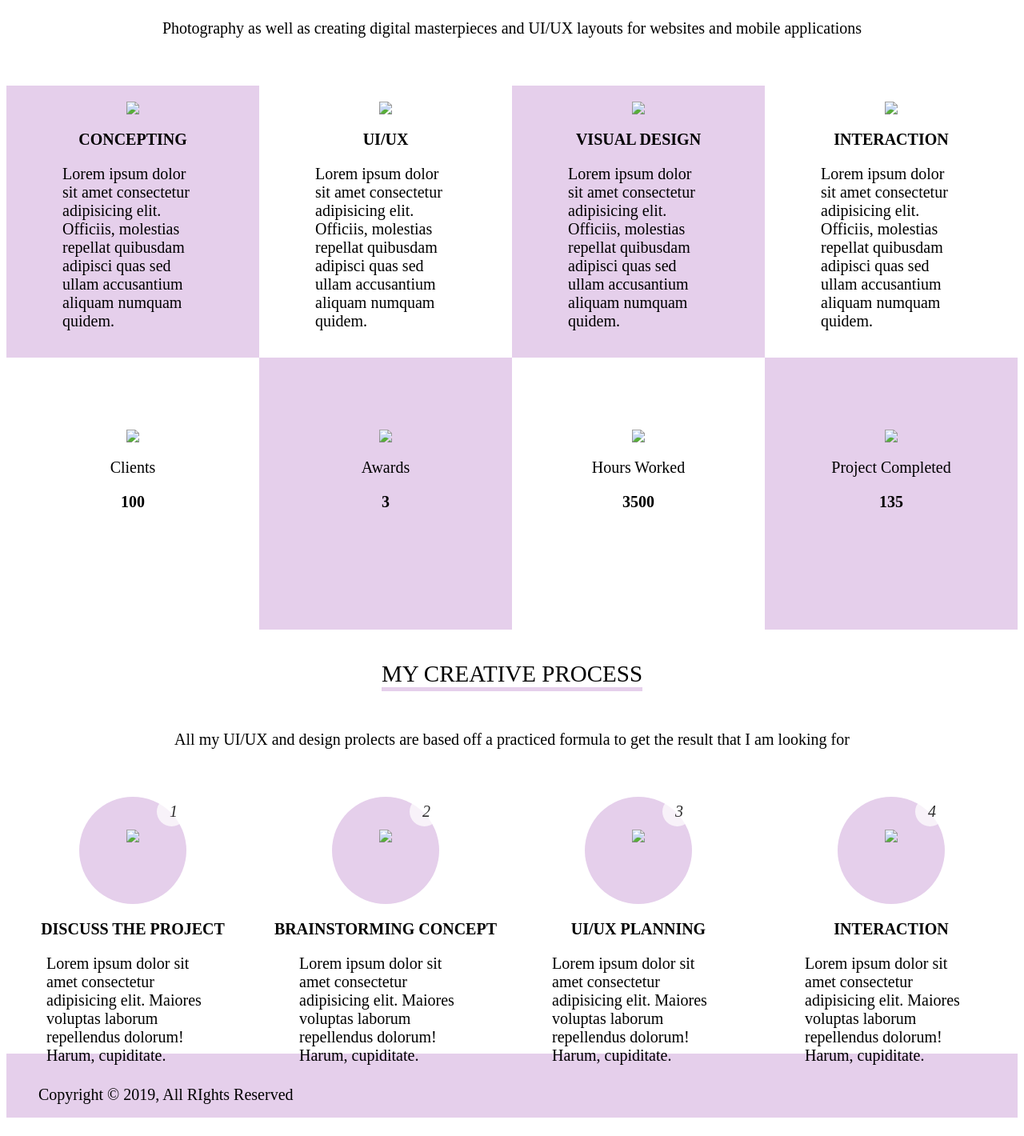
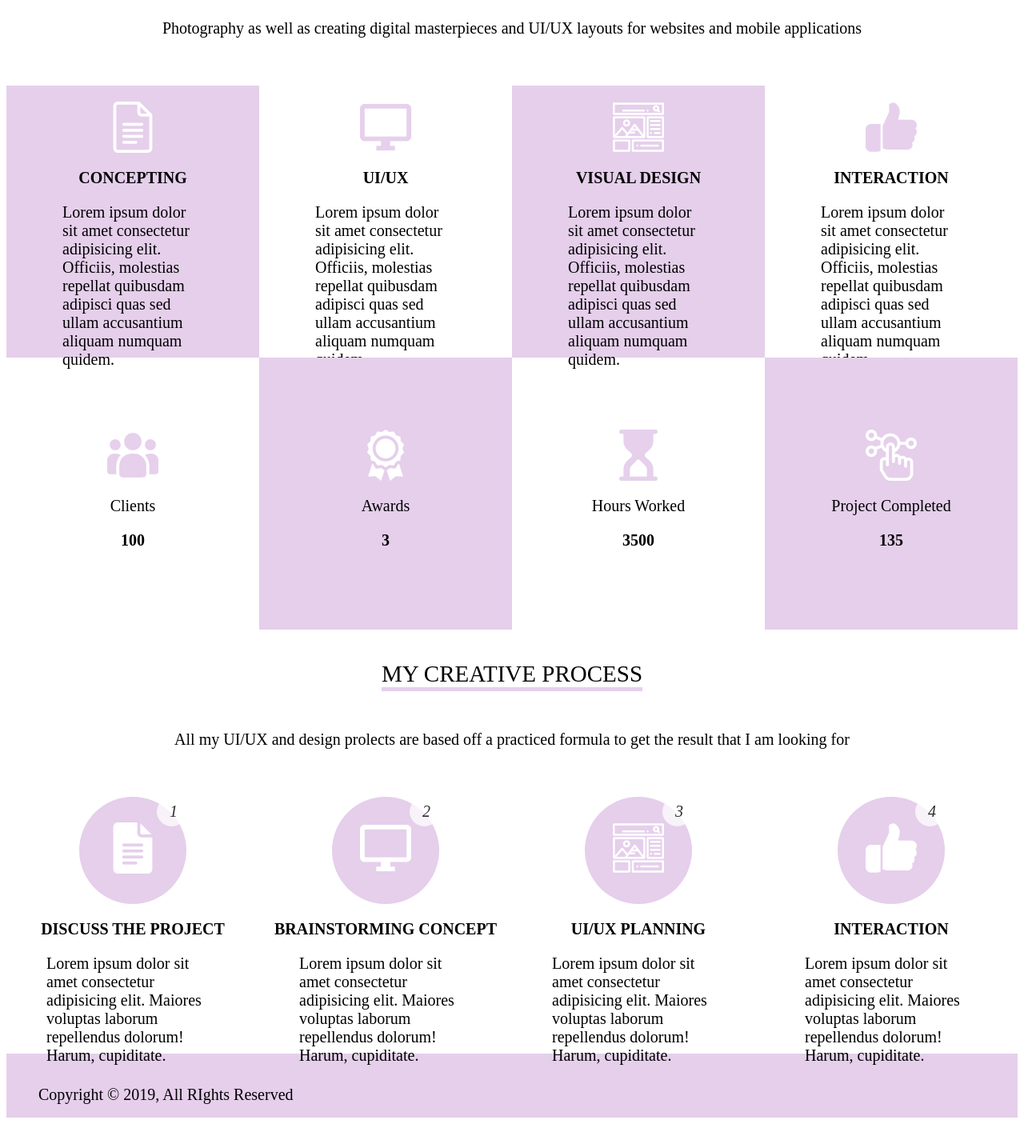
Before and after one commit to herqlix/web, a plain HTML site: page index.html in a window 1280 px wide. Shown: the part 900-2320 px from the top of the page at 80% size. Drawn offline with Linux system fonts and the light colour scheme; files that its build step writes are made by us from their sources; files whose address does not match are found by name.

Commit message:
Update index.html

```diff
--- a/index.html
+++ b/index.html
@@ -6,7 +6,7 @@
     <meta http-equiv="X-UA-Compatible" content="IE=edge">
     <meta name="viewport" content="width=device-width, initial-scale=1.0">
     <title>Document</title>
-    <link rel="stylesheet" href="../main/style.css">
+    <link rel="stylesheet" href="style.css">
 </head>
 
 <body>
@@ -14,7 +14,7 @@
         <header>
             <div class="navigation">
                 <div class="logo">
-                    <img src="../main/img/logo.png">
+                    <img src="img/logo.png">
                 </div>
 
                 <ul class="nav-menu">
@@ -57,7 +57,7 @@
 
             <div class="concepting">
                 <div class="icon">
-                    <img src="../main/img/gdoc.png">
+                    <img src="img/gdoc.png">
                 </div>
 
                 <b>CONCEPTING</b>
@@ -68,7 +68,7 @@
 
             <div class="uiux">
                 <div class="icon">
-                    <img src="../main/img/monitor.png">
+                    <img src="img/monitor.png">
                 </div>
 
                 <b>UI/UX</b>
@@ -79,7 +79,7 @@
 
             <div class="visual-design">
                 <div class="icon">
-                    <img src="../main/img/webdesign.png">
+                    <img src="img/webdesign.png">
                 </div>
 
                 <b>VISUAL DESIGN</b>
@@ -90,7 +90,7 @@
 
             <div class="interaction">
                 <div class="icon">
-                    <img src="../main/img/like.png">
+                    <img src="img/like.png">
                 </div>
 
                 <b>INTERACTION</b>
@@ -104,7 +104,7 @@
     <div class="attainment">
         <div class="clients">
             <div class="icon">
-                <img src="../main/img/customer.png">
+                <img src="img/customer.png">
             </div>
             <p>Clients</p>
             <b>100</b>
@@ -112,7 +112,7 @@
 
         <div class="awards">
             <div class="icon">
-                <img src="../main/img/medal.png">
+                <img src="img/medal.png">
             </div>
             <p>Awards</p>
             <b>3</b>
@@ -120,7 +120,7 @@
 
         <div class="hours">
             <div class="icon">
-                <img src="../main/img/hourglass.png">
+                <img src="img/hourglass.png">
             </div>
             <p>Hours Worked</p>
             <b>3500</b>
@@ -128,7 +128,7 @@
 
         <div class="projects">
             <div class="icon">
-                <img src="../main/img/interact.png">
+                <img src="img/interact.png">
             </div>
             <p>Project Completed</p>
             <b>135</b>
@@ -149,7 +149,7 @@
                 <div class="icon">
                     <i class="fas fa-file-alt fa-4x process-icon ">
                         <div class="process-step">1</div>
-                        <img src="../main/img/docc.png">
+                        <img src="img/docc.png">
                     </i>
                 </div>
 
@@ -162,7 +162,7 @@
                 <div class="icon">
                     <i class="fas fa-file-alt fa-4x process-icon ">
                         <div class="process-step">2</div>
-                        <img src="../main/img/monitorr.png">
+                        <img src="img/monitorr.png">
                     </i>
                 </div>
                 <b>BRAINSTORMING CONCEPT</b>
@@ -174,7 +174,7 @@
                 <div class="icon">
                     <i class="fas fa-file-alt fa-4x process-icon ">
                         <div class="process-step">3</div>
-                        <img src="../main/img/web-designn.png">
+                        <img src="img/web-designn.png">
                     </i>
                 </div>
                 <b>UI/UX PLANNING</b>
@@ -187,7 +187,7 @@
                 <div class="icon">
                     <i class="fas fa-file-alt fa-4x process-icon ">
                         <div class="process-step">4</div>
-                        <img src="../main/img/likee.png">
+                        <img src="img/likee.png">
                     </i>
                 </div>
                 <b>INTERACTION</b>
```
